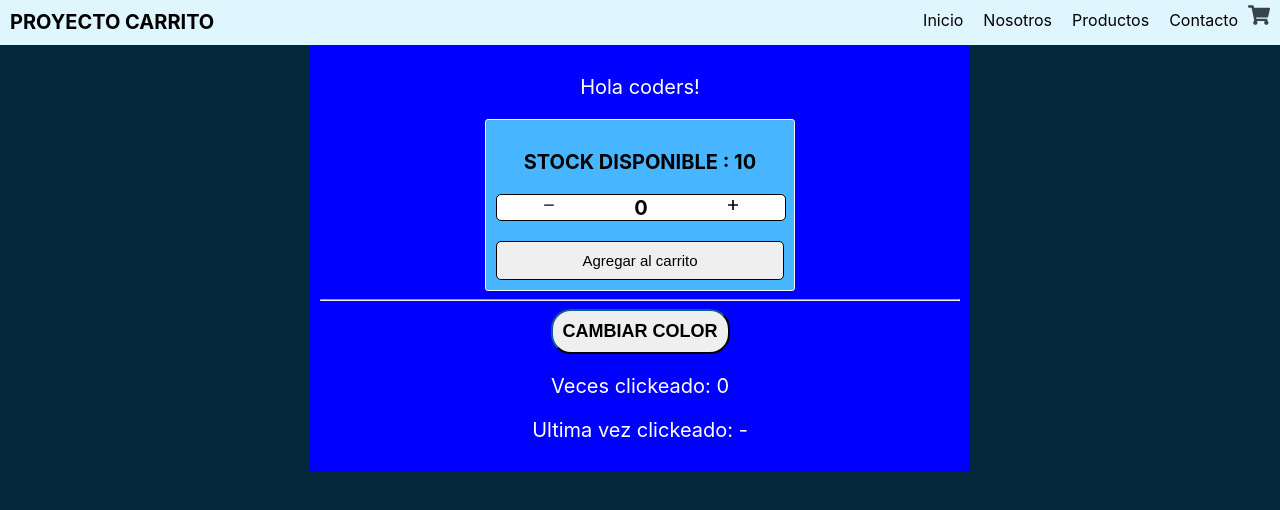
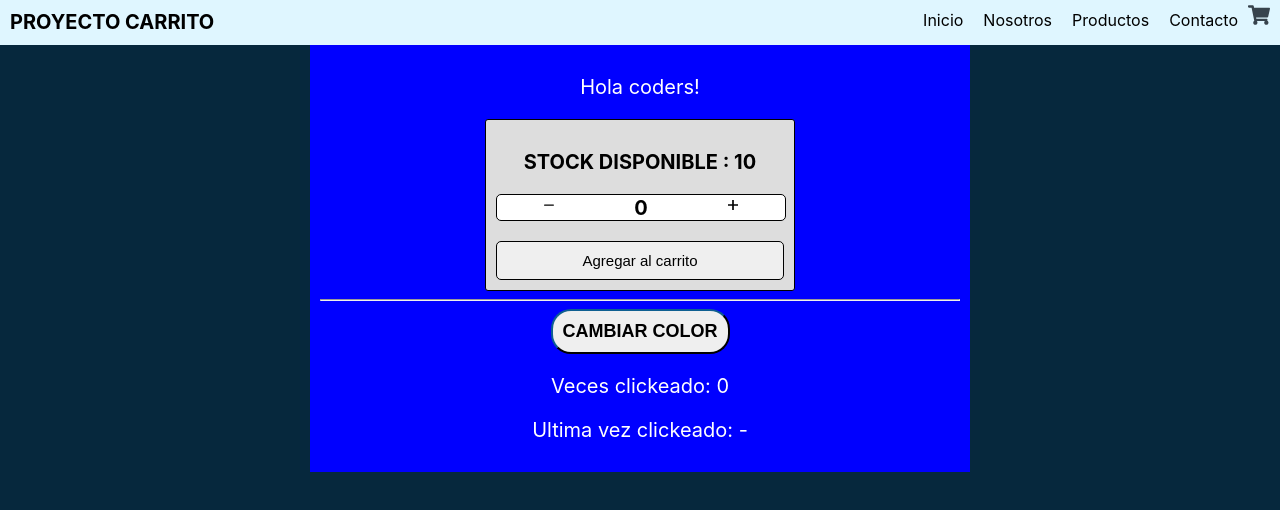
Before and after one commit to maximongelos/ProyectoCarrito, a React (Create React App) app: page / in a window 1280 px wide. Shown: the top 510 px of the page. Built offline with nearby package versions, Linux system fonts and the light colour scheme.

Commit message:
Modifico estilo de ItemCount

```diff
--- a/src/components/ItemCount/style.css
+++ b/src/components/ItemCount/style.css
@@ -3,9 +3,9 @@
 	margin: 0 auto;
 	padding: 10px;
 	border: 1px solid;
-	border-color: rgb(247, 247, 247);
+	border-color: rgb(0, 0, 0);
 	border-radius: 3px;
-	background-color: #47b5ff;
+	background-color: #dddddd;
 }
 
 .btn-carrito {
```
